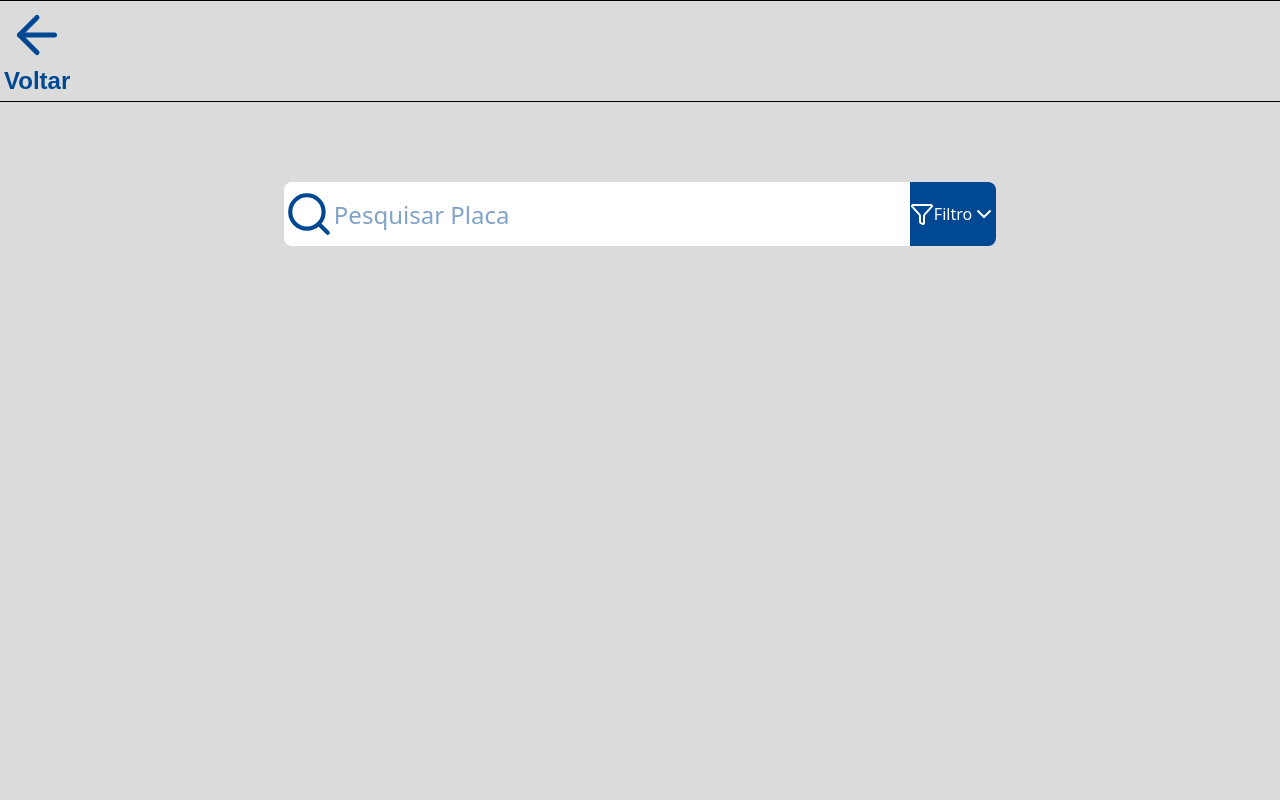
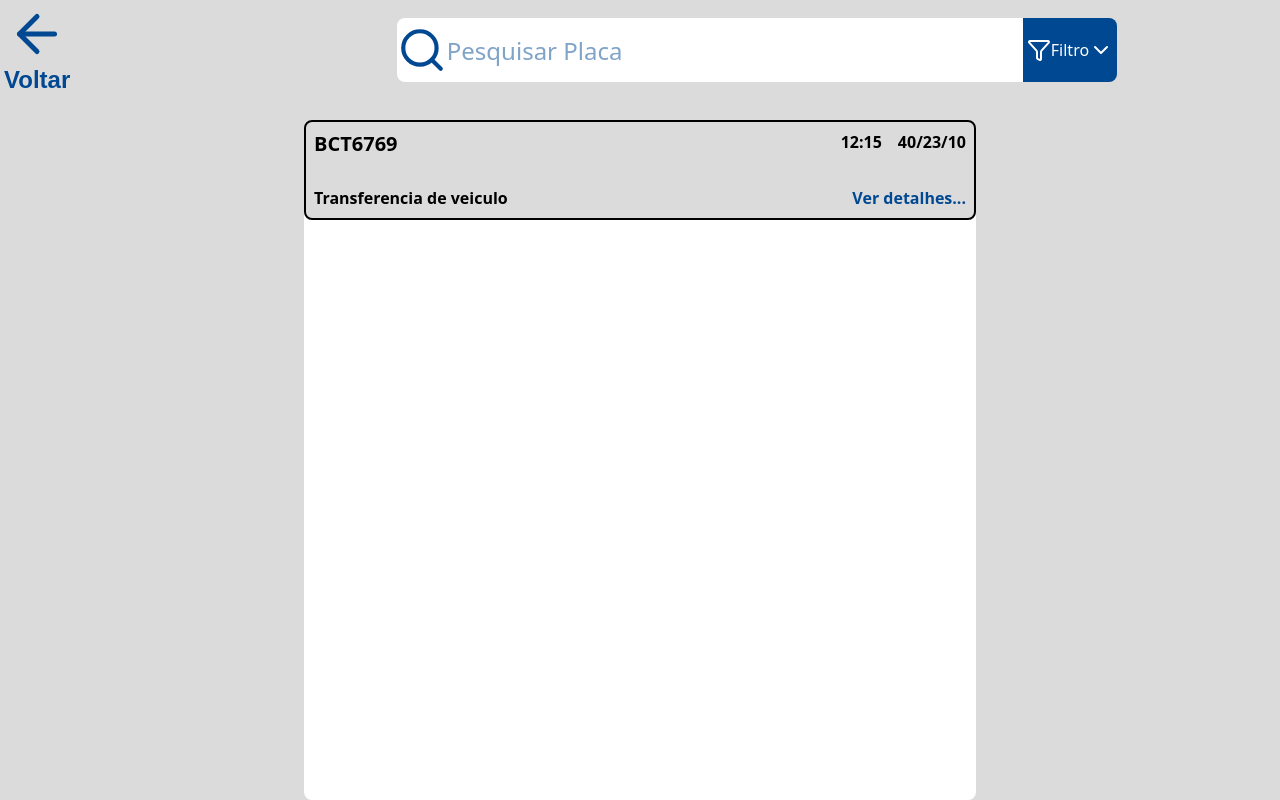
Before and after one commit to DevLetto/giganteDespachante, a React (Vite) app in the folder cliente/: page /pesquisar in a window 1280 px wide. Built offline with nearby package versions, Linux system fonts and the light colour scheme.

Commit message:
Terminando o front do historico

```diff
--- a/cliente/src/pages/Historico/Buscas.jsx
+++ b/cliente/src/pages/Historico/Buscas.jsx
@@ -1,7 +1,7 @@
 import { useState } from "react";
 import { Search, Funnel, ChevronDown } from "lucide-react";
 
-function Buscas(placa, setPlaca){
+function Buscas({placa, setPlaca, filtro}){
 
 
     return (
@@ -9,8 +9,8 @@ function Buscas(placa, setPlaca){
             <div className="bg-white h-16 flex items-center rounded-bl-lg rounded-tl-lg">
                 <Search size={50} className="text-traco" />
             </div>
-            <input type="text"  onChange={(e) => setPlaca(e.target.value)}  placeholder="Pesquisar Placa" className="bg-white h-16 w-xl text-2xl text-traco" />
-            <button className="h-16  flex flex-row items-center bg-traco text-white rounded-tr-lg rounded-br-lg ">
+            <input type="text" maxLength={7} onChange={(e) => setPlaca(e.target.value)}  placeholder="Pesquisar Placa" className="bg-white h-16 w-xl text-2xl text-traco" />
+            <button className="h-16  p-1 flex flex-row items-center bg-traco text-white rounded-tr-lg rounded-br-lg hover:bg-[#012e5f] hover:cursor-pointer " onClick={filtro}>
                 <Funnel />
                 Filtro
                 <ChevronDown />
--- a/cliente/src/pages/Historico/Pesquisar.jsx
+++ b/cliente/src/pages/Historico/Pesquisar.jsx
@@ -3,6 +3,7 @@ import { ArrowLeft } from "lucide-react";
 import { useNavigate } from "react-router-dom";
 import { useState, useEffect } from "react";
 import Buscas from "./Buscas";
+import Tabela from "./Tabela";
 
 function Pesquisar(){
 
@@ -18,9 +19,21 @@ function Pesquisar(){
         };
       }, []);
 
+    useEffect(() => {
+        async function pegarDados(){
+
+
+            const response = await fetch("")
+
+
+
+        }
+    }, [])
+
     return(
-        <div className='w-screen h-screen bg-fundo flex gap-20 items-center flex-col  '>
-            <div className="border w-[40%   ]">
+        <div className='w-screen h-screen bg-fundo flex gap-5 items-center flex-col  '>
+            <div className=" w-full flex ">
+                <div className="w-[31%] ">
                     <Header
                         navigate={() => navigate("/menu")}
                         icon={ArrowLeft}
@@ -30,6 +43,9 @@ function Pesquisar(){
                     />
                 </div>
             <Buscas />
+            </div>
+            <Tabela />
+
 
         </div>
     )
--- a/cliente/src/pages/Historico/filtros.jsx
+++ b/cliente/src/pages/Historico/filtros.jsx
@@ -0,0 +1,7 @@
+function Filtros(){
+    return(
+        <div></div>
+    )
+}
+
+export default Filtros
--- a/cliente/src/pages/Historico/tabela.jsx
+++ b/cliente/src/pages/Historico/tabela.jsx
@@ -0,0 +1,26 @@
+function Tabela({placa, hora, data, servico, verDetalhe}){
+    return(
+        <div className=" w-2xl h-200 bg-white rounded-lg ">
+            <ul>
+                <li className="w-full h-25 bg-fundo border-2 rounded-lg flex flex-col justify-between p-2 font-semibold">
+                    <div className="flex flex-row w-full justify-between ">
+                        <p className="text-xl font-bold ">BCT6769</p>
+
+                        <div className="flex flex-row gap-4  ">
+                            <p>12:15</p>
+                            <p>40/23/10</p>
+                        </div>
+                    </div>
+                    <div className="flex flex-row w-full justify-between">
+                        <p >Transferencia de veiculo</p>
+                        <button className="text-traco hover:cursor-pointer hover:text-[#012e5f]">Ver detalhes...</button>
+                    </div>
+                </li>
+
+            </ul>
+
+        </div>
+    )
+}
+
+export default Tabela
```
Lines whose indentation alone changed are shown as unchanged.
